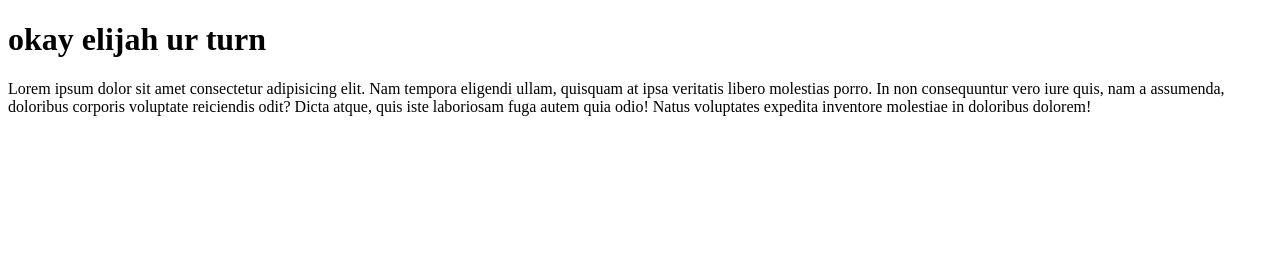
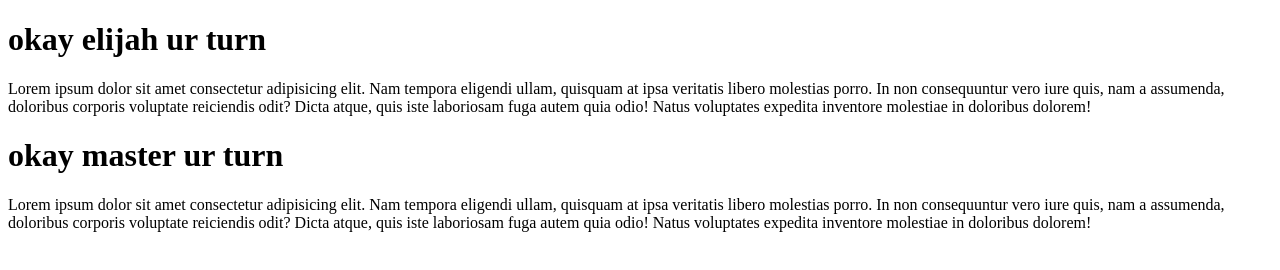
Before and after one commit to superkingsely/master-fork2, a plain HTML site: page index.html in a window 1280 px wide. Drawn offline with Linux system fonts and the light colour scheme.

Commit message:
session 2 added

```diff
--- a/index.html
+++ b/index.html
@@ -11,5 +11,9 @@
         <h1>okay elijah ur turn</h1>
         <p>Lorem ipsum dolor sit amet consectetur adipisicing elit. Nam tempora eligendi ullam, quisquam at ipsa veritatis libero molestias porro. In non consequuntur vero iure quis, nam a assumenda, doloribus corporis voluptate reiciendis odit? Dicta atque, quis iste laboriosam fuga autem quia odio! Natus voluptates expedita inventore molestiae in doloribus dolorem!</p>
     </div>
+    <div class="section2">
+        <h1>okay master ur turn</h1>
+        <p>Lorem ipsum dolor sit amet consectetur adipisicing elit. Nam tempora eligendi ullam, quisquam at ipsa veritatis libero molestias porro. In non consequuntur vero iure quis, nam a assumenda, doloribus corporis voluptate reiciendis odit? Dicta atque, quis iste laboriosam fuga autem quia odio! Natus voluptates expedita inventore molestiae in doloribus dolorem!</p>
+    </div>
 </body>
 </html>
```
